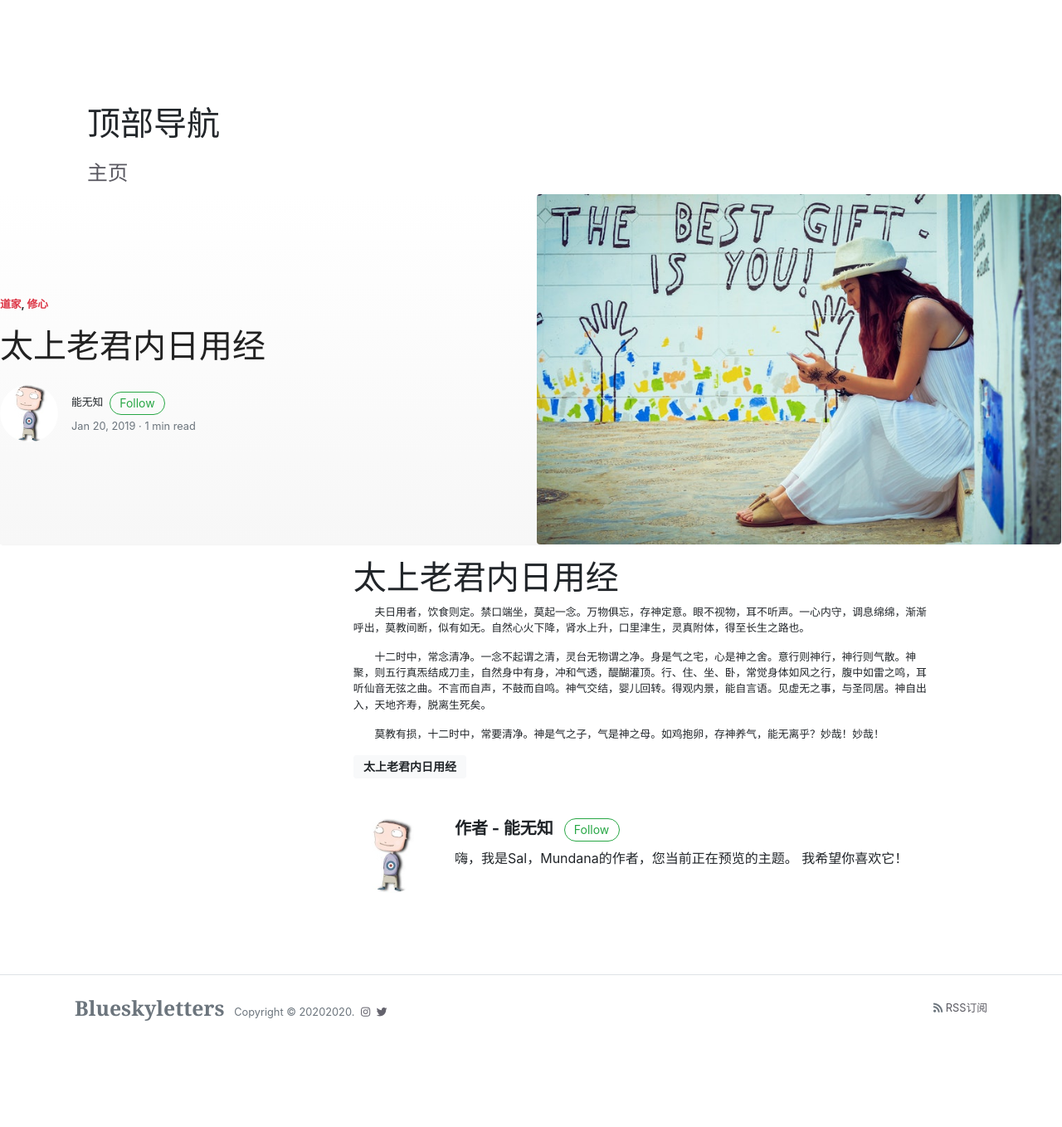
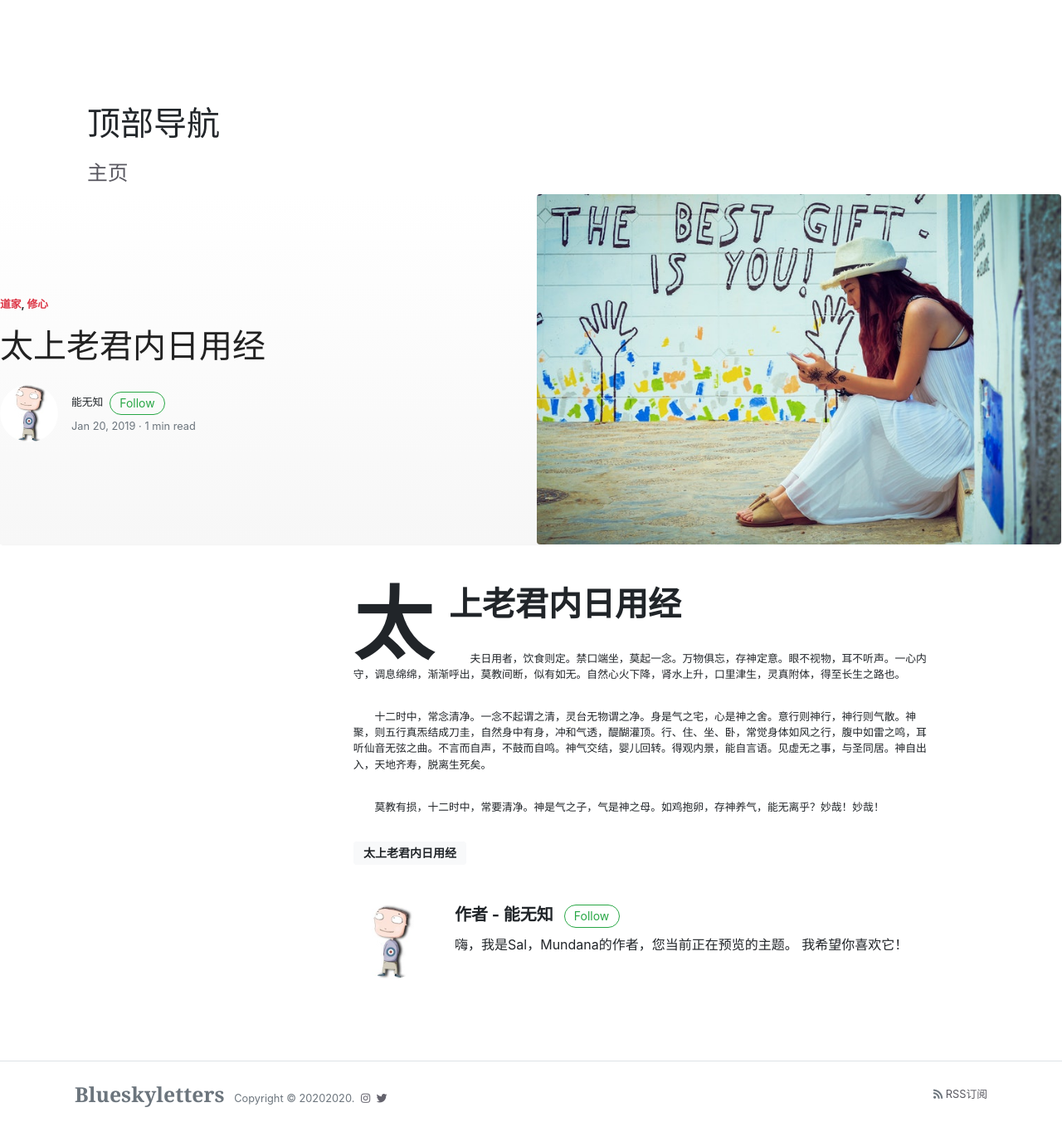
Before and after one commit to nengwuzhi/nengwuzhi.github.iom, a Jekyll site: the page built from _posts/blog/2019-01-20-太上老君内日用经.md, in a window 1280 px wide. Shown: the whole page at 83% size. Built offline with Jekyll 4.4.1, drawn with Linux system fonts in a browser that asks for light colours; nearby versions of some CDN libraries; comment, search, counter and statistics services are not loaded; before the commit the page ends 1254 px from its top, so only the background shows below that.

Commit message:
Update post.html

```diff
--- a/_layouts/post.html
+++ b/_layouts/post.html
@@ -79,7 +79,7 @@
         <!-- 目录 -->
 		<div class="col-lg-3 pr-4 mb-4 col-md-12">
 			<div class="sticky-top sticky-top-offset text-center">
-	  <article class="article-post">
+
        			</div>
 		</div>
 
@@ -87,7 +87,7 @@
 		<div class="col-md-12 col-lg-8">
 
             <!-- Article -->
-
+		       <article class="article-post">
 			{{ content }}
 			</article>
 
```
